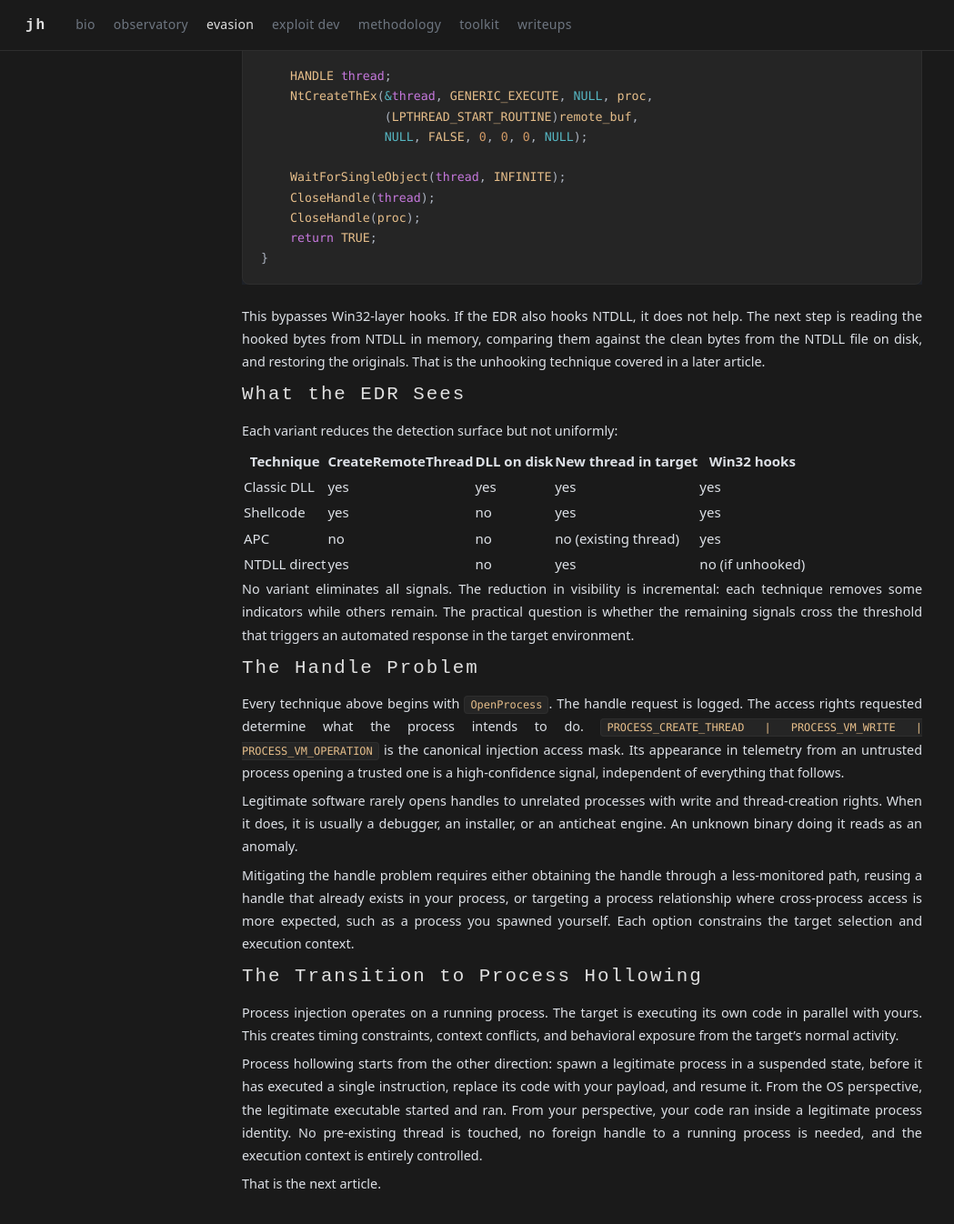
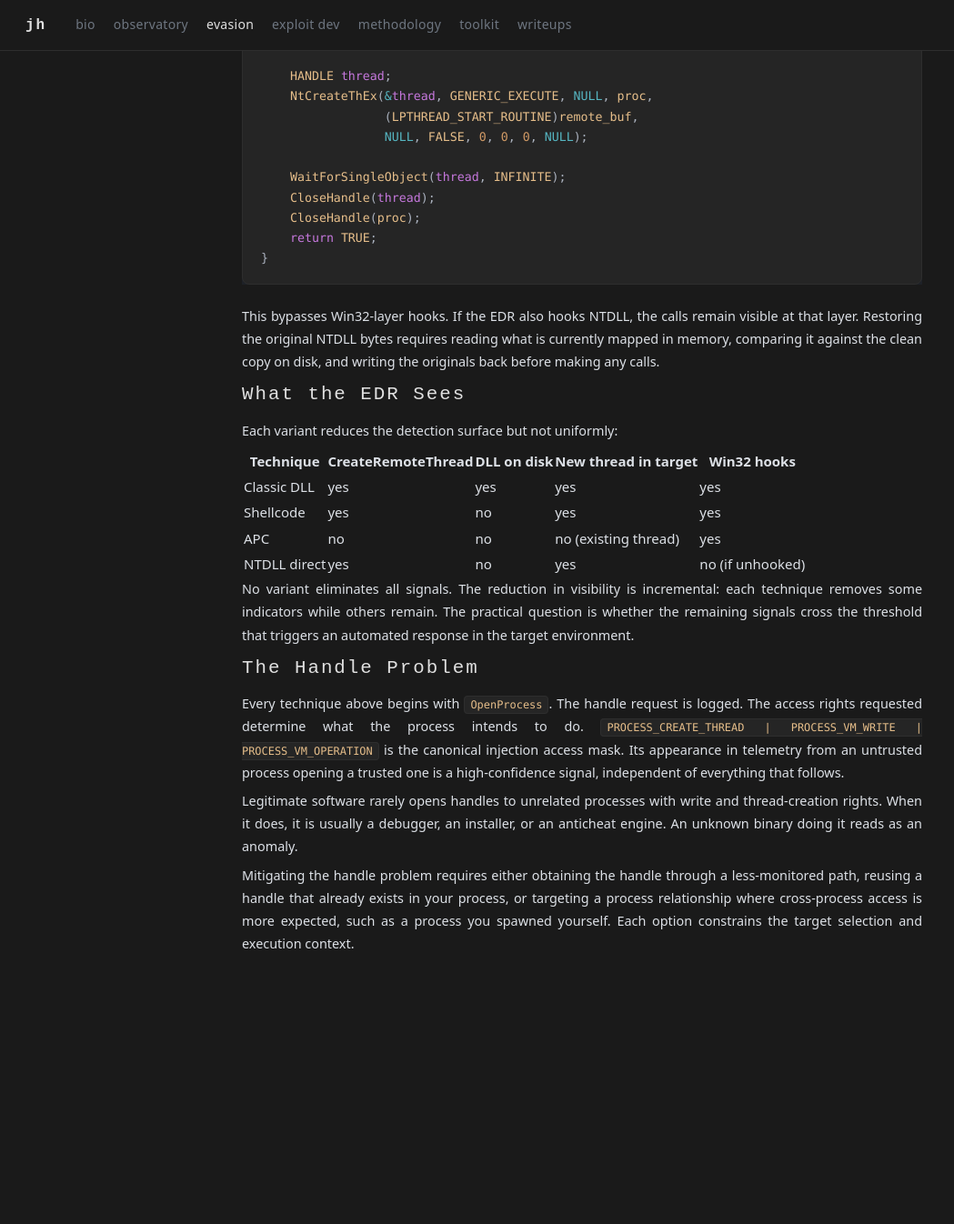
Before and after one commit to juliohenkes/juliohenkes.github.io, a Jekyll site: the page built from evasion/process-injection.md, in a window 1280 px wide and 1400 px high, scrolled down 6509 px. Shown: the top 1346 px of the window at 91% size, without its empty margins (0-1049 px from the left). Built offline with Jekyll 4.4.1, drawn with Linux system fonts in a browser that asks for light colours; after the commit the page ends 7645 px from its top, so only the background shows below that.

Commit message:
evasion: remove forward references from process injection article

````diff
--- a/evasion/process-injection.md
+++ b/evasion/process-injection.md
@@ -268,7 +268,7 @@ BOOL inject_via_ntdll(DWORD pid, uint8_t *shellcode, size_t sc_len) {
 }
 ```
 
-This bypasses Win32-layer hooks. If the EDR also hooks NTDLL, it does not help. The next step is reading the hooked bytes from NTDLL in memory, comparing them against the clean bytes from the NTDLL file on disk, and restoring the originals. That is the unhooking technique covered in a later article.
+This bypasses Win32-layer hooks. If the EDR also hooks NTDLL, the calls remain visible at that layer. Restoring the original NTDLL bytes requires reading what is currently mapped in memory, comparing it against the clean copy on disk, and writing the originals back before making any calls.
 
 ## What the EDR Sees
 
@@ -290,11 +290,3 @@ Every technique above begins with `OpenProcess`. The handle request is logged. T
 Legitimate software rarely opens handles to unrelated processes with write and thread-creation rights. When it does, it is usually a debugger, an installer, or an anticheat engine. An unknown binary doing it reads as an anomaly.
 
 Mitigating the handle problem requires either obtaining the handle through a less-monitored path, reusing a handle that already exists in your process, or targeting a process relationship where cross-process access is more expected, such as a process you spawned yourself. Each option constrains the target selection and execution context.
-
-## The Transition to Process Hollowing
-
-Process injection operates on a running process. The target is executing its own code in parallel with yours. This creates timing constraints, context conflicts, and behavioral exposure from the target's normal activity.
-
-Process hollowing starts from the other direction: spawn a legitimate process in a suspended state, before it has executed a single instruction, replace its code with your payload, and resume it. From the OS perspective, the legitimate executable started and ran. From your perspective, your code ran inside a legitimate process identity. No pre-existing thread is touched, no foreign handle to a running process is needed, and the execution context is entirely controlled.
-
-That is the next article.
````
